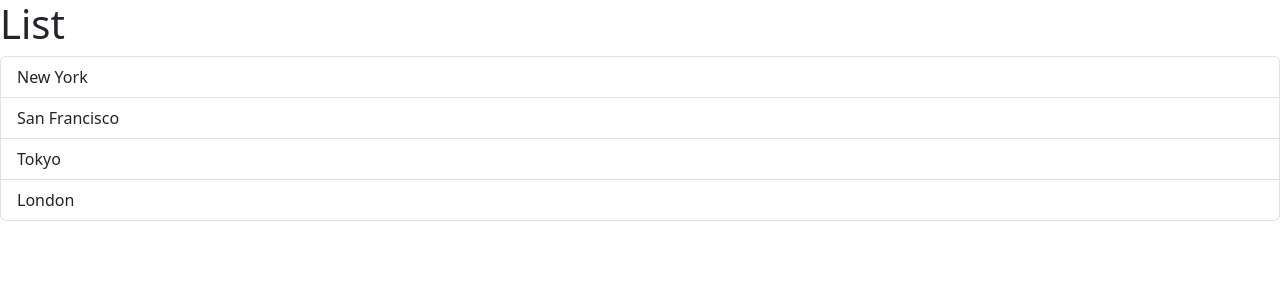
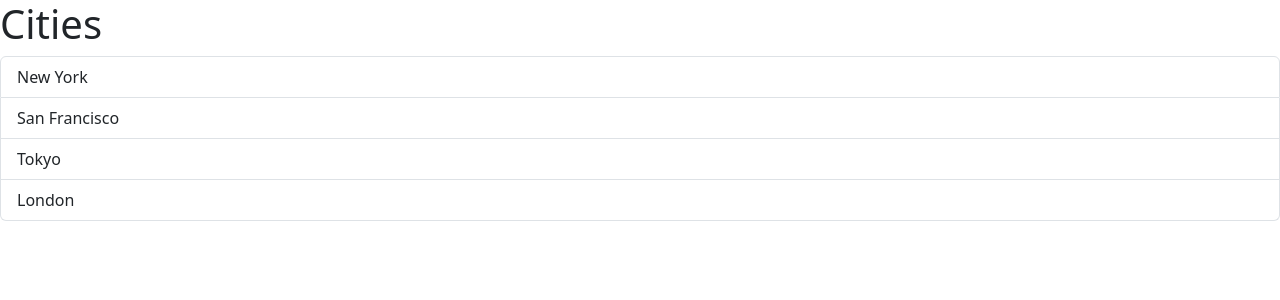
Before and after one commit to kytcrystal/react-project, a React (Vite) app in the folder react-app/: page / in a window 1280 px wide. Shown: the top 300 px of the page. Built offline with nearby package versions, Linux system fonts and the light colour scheme.

Commit message:
passing data and functions

```diff
--- a/react-app/src/App.tsx
+++ b/react-app/src/App.tsx
@@ -1,7 +1,13 @@
 import ListGroup from "./components/ListGroup";
 
 function App() {
-  return <div><ListGroup /></div>
+
+  let items = ["New York", "San Francisco", "Tokyo", "London"];
+  const handleSelectItem = (item: string) => {
+    console.log(item);
+  };
+
+  return <div><ListGroup items={items} heading="Cities" onSelectItem={handleSelectItem}/></div>
 }
 
 export default App;
--- a/react-app/src/components/ListGroup.tsx
+++ b/react-app/src/components/ListGroup.tsx
@@ -1,8 +1,12 @@
 import { useState } from "react";
 
-function ListGroup() {
-  let items: string[] = [];
-  items = ["New York", "San Francisco", "Tokyo", "London"];
+interface Props {
+    items: string[];
+    heading: string;
+    onSelectItem : (item:string) => void;
+}
+
+function ListGroup({items, heading, onSelectItem}: Props) {
 
   // State Hook
   const [selectedIndex, setSelectedIndex] = useState(-1);
@@ -10,7 +14,7 @@ function ListGroup() {
   return (
     // <> automatically tells React to use Fragment
     <>
-      <h1>List</h1>
+      <h1>{heading}</h1>
       {items.length === 0 && <p>No item found</p>}
       <ul className="list-group">
         {items.map((item, index) => (
@@ -23,6 +27,7 @@ function ListGroup() {
             key={item}
             onClick={() => {
               setSelectedIndex(index);
+              onSelectItem(item);
             }} // event handler
           >
             {item}
```
